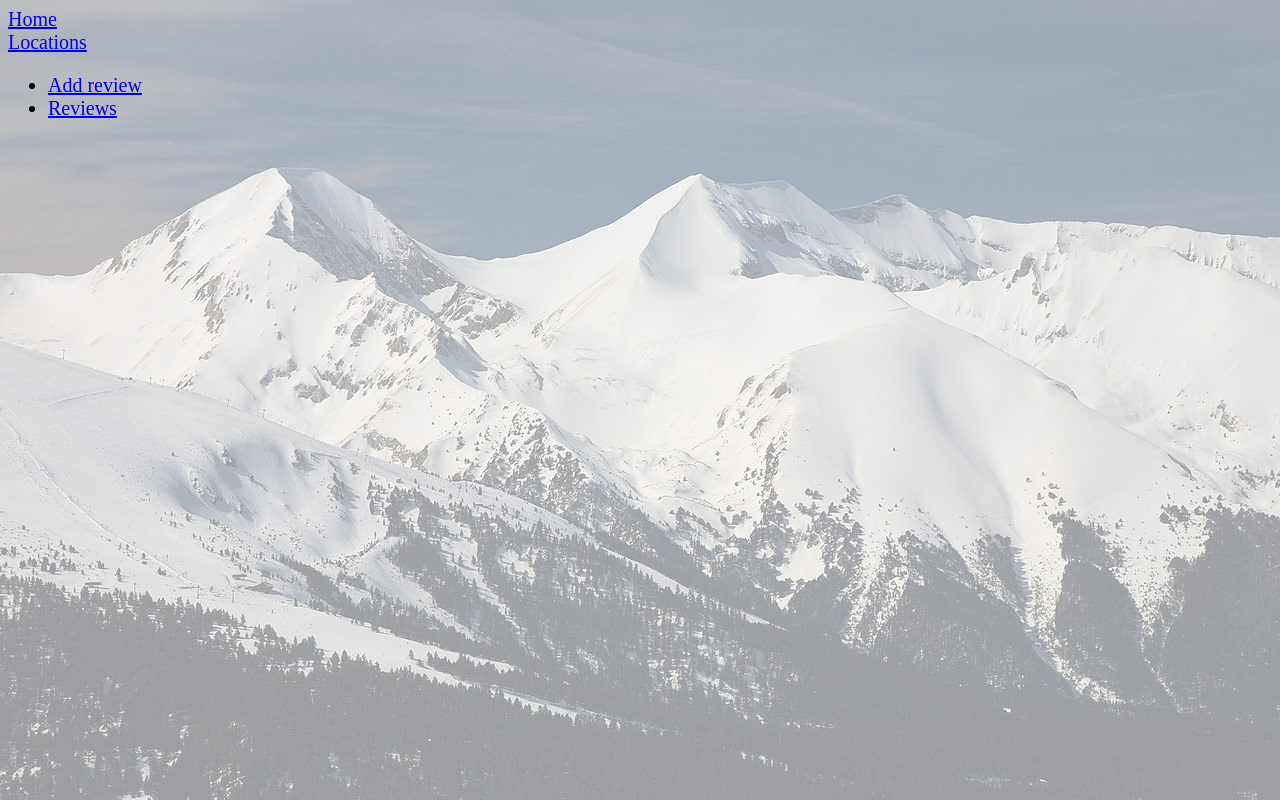
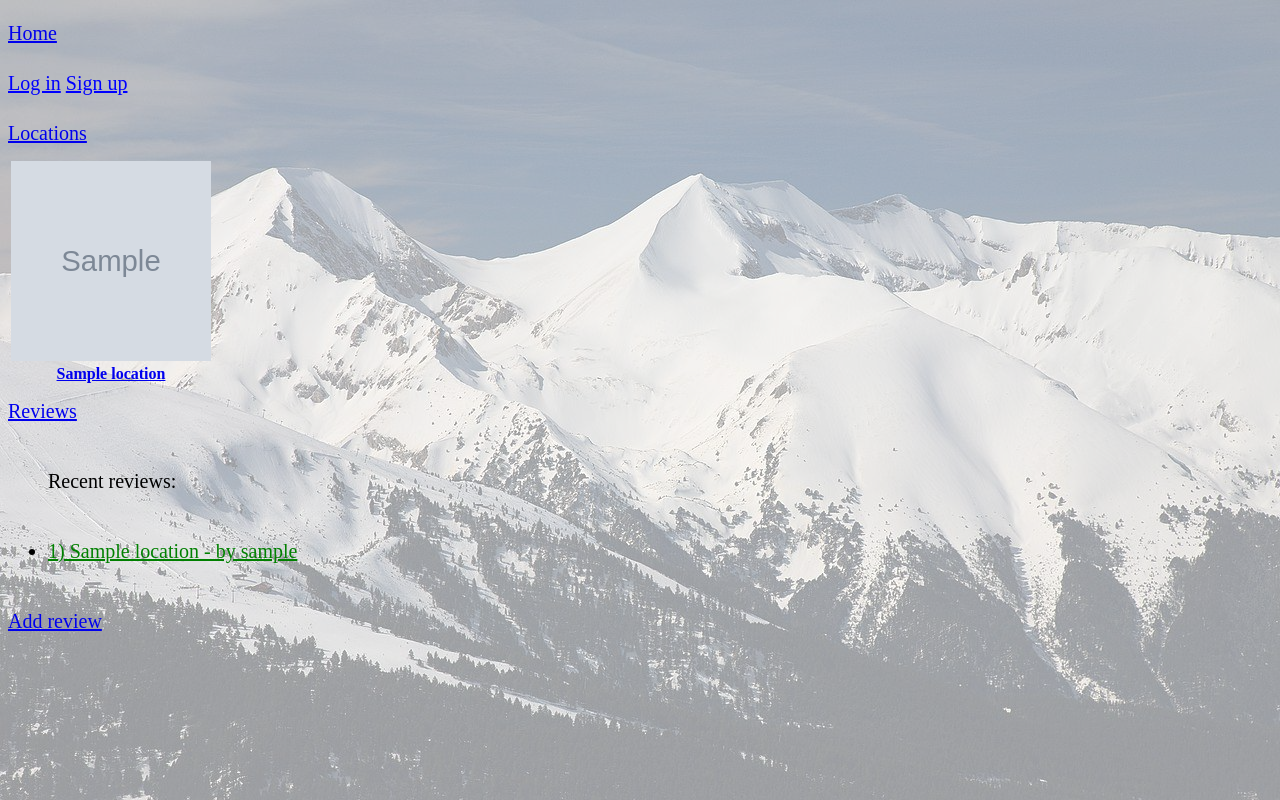
Before and after one commit to cholakova99/KnowBulgaria, a Django app: page /sightseeing/index/ in a window 1280 px wide. Run offline with Django 3.2, Linux system fonts and the light colour scheme; tables that the repository leaves empty hold one stand-in row (values such as "Sample post"); grey boxes marked "Sample" are stand-in pictures; lists and menus that the app fills with data are empty.

Commit message:
index view changed

```diff
--- a/sightseeing/templates/base.html
+++ b/sightseeing/templates/base.html
@@ -4,6 +4,16 @@
 <link rel="stylesheet" type="text/css" href="{% static 'base.css' %}">
 
 <a href="{% url 'sightseeing:index' %}">Home</a>
+
+{% if logged %}
+<a style="color:blue;text-align:center" href="{% url 'sightseeing:logout' %}">Log out</a>
+
+{% else %}
+<br>
+<a style="color:blue;text-align:center" href="{% url 'sightseeing:login' %}">Log in</a>
+<a style="color:blue;text-align:center" href="{% url 'sightseeing:signup' %}">Sign up</a>
+{% endif %}
+
 <br>
 {% block content %} {% endblock %}
 </div>
--- a/sightseeing/templates/index.html
+++ b/sightseeing/templates/index.html
@@ -1,10 +1,35 @@
+<style type="text/css">
+   div {
+  line-height: 2.5;
+}
+</style>
 {% extends "base.html" %} {% block content %}
 
 <a href="{% url 'sightseeing:locations:list' %}">Locations</a>
+<br>
+
+
+<table>
+    <tr>
+        {%for location in locations %}
+        <th><img src="{{ location.photo.url }}" width="200" height="200"></th>
+        {% endfor %}
+    </tr>
+    <tr>
+        {%for location in locations %}
+        <th><a href="{% url 'sightseeing:locations:detail' location.id%}">{{ location.name }}</a>
+        </th>
+        {% endfor %}
+    </tr>
+</table>
+<a href="{% url 'sightseeing:review:list' %}">Reviews</a></li>
 
 <ul>
-  <li><a href="{% url 'sightseeing:review:add' %}">Add review</a></li>
-  <li><a href="{% url 'sightseeing:review:list' %}">Reviews</a></li>
+    <p>Recent reviews:</p>
+    {% for review in reviews %}
+        <li><a href="{% url 'sightseeing:review:detail' review.id %}", style="color:green">{{ review.id }}) {{ review.location }} - by {{ review.user.username }}</a></li>
+  {% endfor %}
 </ul>
 
+<a href="{% url 'sightseeing:review:add' %}">Add review</a></li>
 {% endblock %}
--- a/sightseeing/templates/locations/list.html
+++ b/sightseeing/templates/locations/list.html
@@ -1,3 +1,6 @@
+{% extends "base.html" %} {% block content %}
+
+
 <form method="post" id="sort">
     {% csrf_token %}
     <select name="sort" id="sort">
@@ -27,3 +30,5 @@
         <p>No locations yet! </p>
     {% endfor %}
 </ul>
+
+{% endblock %}
--- a/sightseeing/views/index.py
+++ b/sightseeing/views/index.py
@@ -1,5 +1,8 @@
 from django.shortcuts import render
+from sightseeing.models import Review, Location
 
 
 def index(request):
-    return render(request, 'index.html', {})
+    locations = Location.objects.all()[:5]
+    reviews = Review.objects.all()[:5]
+    return render(request, 'index.html', {'locations': locations, 'reviews': reviews})
--- a/sightseeing/views/location.py
+++ b/sightseeing/views/location.py
@@ -57,11 +57,12 @@
 
 
 def detail(request, location_id):
+    logged = request.user.is_authenticated
     location = get_object_or_404(Location, id=location_id)
     reviews = Review.objects.filter(location=location)
 
     if request.method == "POST":
         add_to_list(request, location)
-        return render(request, "locations/detail.html", {'location': location, 'reviews': reviews, 'success': True})
+        return render(request, "locations/detail.html", {'location': location, 'reviews': reviews, 'success': True, 'logged': logged})
     else:
-        return render(request, "locations/detail.html", {'location': location, 'reviews': reviews})
+        return render(request, "locations/detail.html", {'location': location, 'reviews': reviews, 'logged': logged})
```
Also changed, not shown: sightseeing/templates/locations/detail.html (+5 -4 lines), sightseeing/views/review.py (+7 -6 lines).
